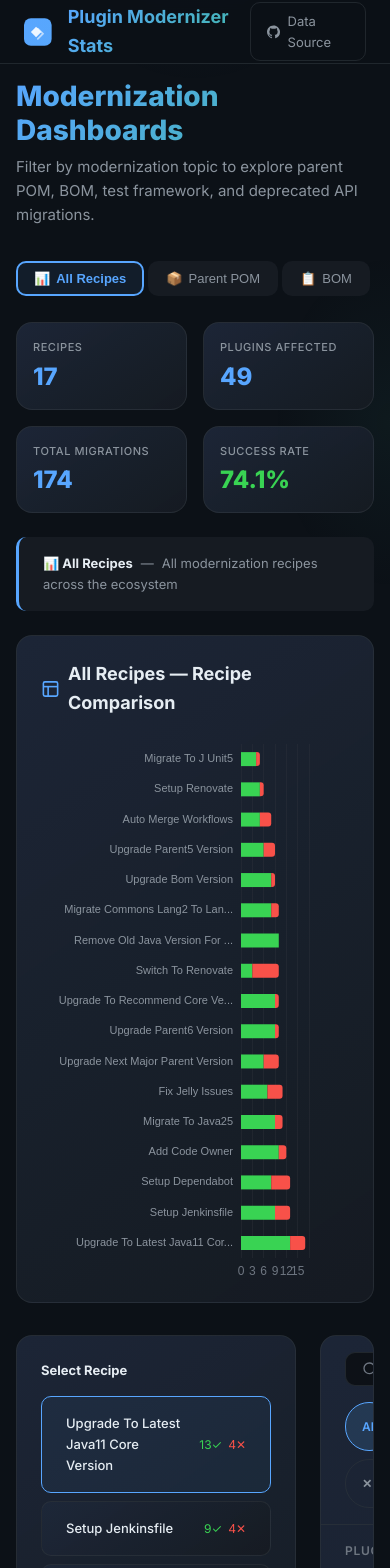
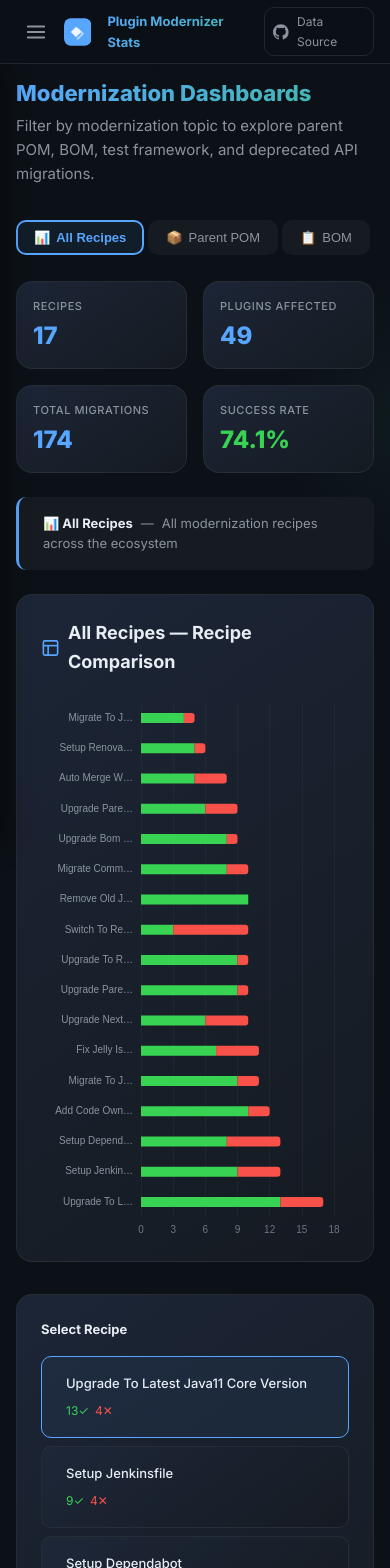
Before and after one commit to Codbeeast/JenkinsPlugins, a React (Vite) app: page /dashboards in a window 390 px wide. Shown: the top 1568 px of the page. Built offline with nearby package versions, Linux system fonts and the light colour scheme; no server answers.

Commit message:
Fixed some ui issues

```diff
--- a/src/components/Layout.tsx
+++ b/src/components/Layout.tsx
@@ -1,10 +1,35 @@
-import { NavLink, Outlet } from 'react-router-dom';
+import { useState } from 'react';
+import { NavLink, Outlet, useLocation } from 'react-router-dom';
 
 export default function Layout() {
+    const [sidebarOpen, setSidebarOpen] = useState(false);
+    const location = useLocation();
+
+    // Close sidebar on route change
+    const closeSidebar = () => setSidebarOpen(false);
+
     return (
         <>
             <header className="app-header">
-                <NavLink to="/" className="header-brand">
+                <button
+                    className="hamburger-btn"
+                    onClick={() => setSidebarOpen(!sidebarOpen)}
+                    aria-label="Toggle menu"
+                >
+                    {sidebarOpen ? (
+                        <svg viewBox="0 0 24 24" fill="none" stroke="currentColor" strokeWidth="2" strokeLinecap="round">
+                            <line x1="18" y1="6" x2="6" y2="18" />
+                            <line x1="6" y1="6" x2="18" y2="18" />
+                        </svg>
+                    ) : (
+                        <svg viewBox="0 0 24 24" fill="none" stroke="currentColor" strokeWidth="2" strokeLinecap="round">
+                            <line x1="3" y1="6" x2="21" y2="6" />
+                            <line x1="3" y1="12" x2="21" y2="12" />
+                            <line x1="3" y1="18" x2="21" y2="18" />
+                        </svg>
+                    )}
+                </button>
+                <NavLink to="/" className="header-brand" onClick={closeSidebar}>
                     <svg viewBox="0 0 32 32" fill="none">
                         <rect width="32" height="32" rx="8" fill="url(#g1)" />
                         <path d="M8 16L14 10L20 16L14 22Z" fill="white" opacity="0.9" />
@@ -34,12 +59,17 @@
                 </div>
             </header>
 
+            {/* Overlay for mobile */}
+            {sidebarOpen && (
+                <div className="sidebar-overlay" onClick={closeSidebar} />
+            )}
+
             <div className="app-shell">
-                <nav className="app-sidebar">
+                <nav className={`app-sidebar ${sidebarOpen ? 'open' : ''}`}>
                     <div className="sidebar-section-label">Navigation</div>
                     <ul className="sidebar-nav">
                         <li>
-                            <NavLink to="/" end className={({ isActive }) => `sidebar-nav-item ${isActive ? 'active' : ''}`}>
+                            <NavLink to="/" end className={({ isActive }) => `sidebar-nav-item ${isActive ? 'active' : ''}`} onClick={closeSidebar}>
                                 <svg viewBox="0 0 24 24" fill="none" stroke="currentColor" strokeWidth="2" strokeLinecap="round">
                                     <path d="M3 9l9-7 9 7v11a2 2 0 0 1-2 2H5a2 2 0 0 1-2-2z" />
                                     <polyline points="9 22 9 12 15 12 15 22" />
@@ -48,7 +78,7 @@
                             </NavLink>
                         </li>
                         <li>
-                            <NavLink to="/dashboards" className={({ isActive }) => `sidebar-nav-item ${isActive ? 'active' : ''}`}>
+                            <NavLink to="/dashboards" className={({ isActive }) => `sidebar-nav-item ${isActive ? 'active' : ''}`} onClick={closeSidebar}>
                                 <svg viewBox="0 0 24 24" fill="none" stroke="currentColor" strokeWidth="2" strokeLinecap="round">
                                     <rect x="3" y="3" width="7" height="7" />
                                     <rect x="14" y="3" width="7" height="7" />
@@ -59,7 +89,7 @@
                             </NavLink>
                         </li>
                         <li>
-                            <NavLink to="/explorer" className={({ isActive }) => `sidebar-nav-item ${isActive ? 'active' : ''}`}>
+                            <NavLink to="/explorer" className={({ isActive }) => `sidebar-nav-item ${isActive ? 'active' : ''}`} onClick={closeSidebar}>
                                 <svg viewBox="0 0 24 24" fill="none" stroke="currentColor" strokeWidth="2" strokeLinecap="round">
                                     <line x1="8" y1="6" x2="21" y2="6" />
                                     <line x1="8" y1="12" x2="21" y2="12" />
@@ -75,7 +105,7 @@
                     <div className="sidebar-section-label">Documentation</div>
                     <ul className="sidebar-nav">
                         <li>
-                            <NavLink to="/methodology" className={({ isActive }) => `sidebar-nav-item ${isActive ? 'active' : ''}`}>
+                            <NavLink to="/methodology" className={({ isActive }) => `sidebar-nav-item ${isActive ? 'active' : ''}`} onClick={closeSidebar}>
                                 <svg viewBox="0 0 24 24" fill="none" stroke="currentColor" strokeWidth="2" strokeLinecap="round">
                                     <path d="M2 3h6a4 4 0 0 1 4 4v14a3 3 0 0 0-3-3H2z" />
                                     <path d="M22 3h-6a4 4 0 0 0-4 4v14a3 3 0 0 1 3-3h7z" />
@@ -84,7 +114,7 @@
                             </NavLink>
                         </li>
                         <li>
-                            <NavLink to="/data-dictionary" className={({ isActive }) => `sidebar-nav-item ${isActive ? 'active' : ''}`}>
+                            <NavLink to="/data-dictionary" className={({ isActive }) => `sidebar-nav-item ${isActive ? 'active' : ''}`} onClick={closeSidebar}>
                                 <svg viewBox="0 0 24 24" fill="none" stroke="currentColor" strokeWidth="2" strokeLinecap="round">
                                     <path d="M14 2H6a2 2 0 0 0-2 2v16a2 2 0 0 0 2 2h12a2 2 0 0 0 2-2V8z" />
                                     <polyline points="14 2 14 8 20 8" />
--- a/src/index.css
+++ b/src/index.css
@@ -76,7 +76,9 @@
   --max-width: 1400px;
 }
 
-*, *::before, *::after {
+*,
+*::before,
+*::after {
   box-sizing: border-box;
   margin: 0;
   padding: 0;
@@ -330,11 +332,25 @@
   border-radius: var(--border-radius-lg) var(--border-radius-lg) 0 0;
 }
 
-.metric-card.blue::before { background: var(--gradient-primary); }
-.metric-card.green::before { background: var(--gradient-success); }
-.metric-card.orange::before { background: var(--accent-warning); }
-.metric-card.purple::before { background: var(--gradient-purple); }
-.metric-card.teal::before { background: var(--accent-teal); }
+.metric-card.blue::before {
+  background: var(--gradient-primary);
+}
+
+.metric-card.green::before {
+  background: var(--gradient-success);
+}
+
+.metric-card.orange::before {
+  background: var(--accent-warning);
+}
+
+.metric-card.purple::before {
+  background: var(--gradient-purple);
+}
+
+.metric-card.teal::before {
+  background: var(--accent-teal);
+}
 
 .metric-card:hover {
   border-color: var(--border-accent);
@@ -358,11 +374,25 @@
   margin-bottom: var(--space-xs);
 }
 
-.metric-value.blue { color: var(--accent-primary); }
-.metric-value.green { color: var(--accent-secondary); }
-.metric-value.orange { color: var(--accent-warning); }
-.metric-value.purple { color: var(--accent-purple); }
-.metric-value.teal { color: var(--accent-teal); }
+.metric-value.blue {
+  color: var(--accent-primary);
+}
+
+.metric-value.green {
+  color: var(--accent-secondary);
+}
+
+.metric-value.orange {
+  color: var(--accent-warning);
+}
+
+.metric-value.purple {
+  color: var(--accent-purple);
+}
+
+.metric-value.teal {
+  color: var(--accent-teal);
+}
 
 .metric-detail {
   font-size: var(--font-size-xs);
@@ -430,31 +460,46 @@
   background: rgba(57, 211, 83, 0.12);
   color: var(--accent-secondary);
 }
-.status-badge.success::before { background: var(--accent-secondary); }
+
+.status-badge.success::before {
+  background: var(--accent-secondary);
+}
 
 .status-badge.fail {
   background: rgba(248, 81, 73, 0.12);
   color: var(--accent-danger);
 }
-.status-badge.fail::before { background: var(--accent-danger); }
+
+.status-badge.fail::before {
+  background: var(--accent-danger);
+}
 
 .status-badge.open {
   background: rgba(88, 166, 255, 0.12);
   color: var(--accent-primary);
 }
-.status-badge.open::before { background: var(--accent-primary); }
+
+.status-badge.open::before {
+  background: var(--accent-primary);
+}
 
 .status-badge.merged {
   background: rgba(188, 140, 255, 0.12);
   color: var(--accent-purple);
 }
-.status-badge.merged::before { background: var(--accent-purple); }
+
+.status-badge.merged::before {
+  background: var(--accent-purple);
+}
 
 .status-badge.closed {
   background: rgba(240, 136, 62, 0.12);
   color: var(--accent-warning);
 }
-.status-badge.closed::before { background: var(--accent-warning); }
+
+.status-badge.closed::before {
+  background: var(--accent-warning);
+}
 
 /* ========== DATA TABLE ========== */
 .data-table-wrapper {
@@ -885,7 +930,9 @@
 }
 
 @keyframes spin {
-  to { transform: rotate(360deg); }
+  to {
+    transform: rotate(360deg);
+  }
 }
 
 .loading-text {
@@ -923,51 +970,175 @@
   color: var(--accent-primary);
 }
 
+/* ========== HAMBURGER BUTTON ========== */
+.hamburger-btn {
+  display: none;
+  align-items: center;
+  justify-content: center;
+  width: 40px;
+  height: 40px;
+  border: none;
+  background: transparent;
+  color: var(--text-secondary);
+  cursor: pointer;
+  border-radius: var(--border-radius-md);
+  transition: all var(--transition-fast);
+  flex-shrink: 0;
+  padding: 0;
+}
+
+.hamburger-btn:hover {
+  color: var(--text-primary);
+  background: rgba(88, 166, 255, 0.08);
+}
+
+.hamburger-btn svg {
+  width: 22px;
+  height: 22px;
+}
+
+/* ========== SIDEBAR OVERLAY ========== */
+.sidebar-overlay {
+  display: none;
+  position: fixed;
+  inset: 0;
+  background: rgba(0, 0, 0, 0.5);
+  backdrop-filter: blur(4px);
+  z-index: 60;
+  animation: fadeIn 0.25s ease;
+}
+
+@keyframes fadeIn {
+  from {
+    opacity: 0;
+  }
+
+  to {
+    opacity: 1;
+  }
+}
+
 /* ========== RESPONSIVE ========== */
 @media (max-width: 1024px) {
+  .hamburger-btn {
+    display: flex;
+  }
+
+  .sidebar-overlay {
+    display: block;
+  }
+
   .app-sidebar {
     transform: translateX(-100%);
+    z-index: 70;
+    background: rgba(22, 27, 34, 0.95);
+    backdrop-filter: blur(20px);
+    box-shadow: 4px 0 24px rgba(0, 0, 0, 0.4);
   }
+
   .app-sidebar.open {
     transform: translateX(0);
   }
+
   .app-main {
     margin-left: 0;
     max-width: 100vw;
   }
+
   .charts-grid {
     grid-template-columns: 1fr;
   }
 }
 
 @media (max-width: 768px) {
+  .app-header {
+    padding: 0 var(--space-md);
+    gap: var(--space-sm);
+  }
+
+  .header-brand span {
+    font-size: var(--font-size-md);
+  }
+
   .app-main {
     padding: var(--space-md);
   }
+
   .metrics-grid {
     grid-template-columns: repeat(2, 1fr);
+    gap: var(--space-md);
   }
+
   .page-title {
     font-size: var(--font-size-2xl);
   }
+
   .metric-value {
     font-size: var(--font-size-2xl);
   }
+
   .header-subtitle {
     display: none;
   }
+
+  .github-link span,
+  .github-link {
+    font-size: var(--font-size-xs);
+    padding: var(--space-xs) var(--space-sm);
+  }
+
   .data-table-toolbar {
     flex-direction: column;
     align-items: stretch;
   }
+
   .search-input {
     max-width: none;
+  }
+
+  .plugin-header {
+    flex-direction: column;
+  }
+
+  .recipe-item {
+    flex-direction: column;
+    align-items: flex-start;
+    gap: var(--space-sm);
+  }
+
+  .recipe-bar {
+    max-width: 100%;
+    width: 100%;
+  }
+
+  .recipe-item-stats {
+    width: 100%;
+    justify-content: space-between;
   }
 }
 
 @media (max-width: 480px) {
   .metrics-grid {
     grid-template-columns: 1fr;
+  }
+
+  .header-brand svg {
+    width: 28px;
+    height: 28px;
+  }
+
+  .header-brand span {
+    font-size: var(--font-size-sm);
+  }
+
+  .page-title {
+    font-size: var(--font-size-xl);
+  }
+
+  .table-pagination {
+    flex-direction: column;
+    gap: var(--space-sm);
+    align-items: center;
   }
 }
 
--- a/src/pages/Dashboards.tsx
+++ b/src/pages/Dashboards.tsx
@@ -103,19 +103,28 @@
 
     const currentTopicDef = TOPICS.find(t => t.id === activeTopic) || TOPICS[0];
 
+    const isMobile = window.innerWidth < 768;
+
     const comparisonOption = {
         tooltip: { trigger: 'axis' as const, backgroundColor: '#1c2333', borderColor: '#30363d', textStyle: { color: '#e6edf3' }, axisPointer: { type: 'shadow' as const } },
-        grid: { left: 200, right: 40, top: 10, bottom: 20 },
-        xAxis: { type: 'value' as const, splitLine: { lineStyle: { color: 'rgba(48,54,61,0.4)' } }, axisLabel: { color: '#6e7681' } },
+        grid: { left: isMobile ? 100 : 200, right: isMobile ? 15 : 40, top: 10, bottom: 20 },
+        xAxis: {
+            type: 'value' as const,
+            splitLine: { lineStyle: { color: 'rgba(48,54,61,0.4)' } },
+            axisLabel: { color: '#6e7681', fontSize: isMobile ? 10 : 12 }
+        },
         yAxis: {
             type: 'category' as const,
-            data: filteredRecipes.map(r => getRecipeDisplayName(r.recipeId)),
-            axisLabel: { color: '#8b949e', fontSize: 11, width: 180, overflow: 'truncate' as const },
+            data: filteredRecipes.map(r => {
+                const name = getRecipeDisplayName(r.recipeId);
+                return isMobile && name.length > 12 ? name.slice(0, 12) + '…' : name;
+            }),
+            axisLabel: { color: '#8b949e', fontSize: isMobile ? 10 : 11, width: isMobile ? 90 : 180, overflow: 'truncate' as const },
             axisTick: { show: false }, axisLine: { show: false }
         },
         series: [
-            { name: 'Success', type: 'bar', stack: 'total', barWidth: 14, itemStyle: { color: '#39d353' }, data: filteredRecipes.map(r => r.successCount) },
-            { name: 'Failed', type: 'bar', stack: 'total', barWidth: 14, itemStyle: { color: '#f85149', borderRadius: [0, 3, 3, 0] }, data: filteredRecipes.map(r => r.failureCount) }
+            { name: 'Success', type: 'bar', stack: 'total', barWidth: isMobile ? 10 : 14, itemStyle: { color: '#39d353' }, data: filteredRecipes.map(r => r.successCount) },
+            { name: 'Failed', type: 'bar', stack: 'total', barWidth: isMobile ? 10 : 14, itemStyle: { color: '#f85149', borderRadius: [0, 3, 3, 0] }, data: filteredRecipes.map(r => r.failureCount) }
         ]
     };
 
@@ -217,7 +226,7 @@
             )}
 
             {/* Recipe Selector + Plugin Table */}
-            <div style={{ display: 'grid', gridTemplateColumns: '280px 1fr', gap: 'var(--space-lg)', marginBottom: 'var(--space-xl)' }}>
+            <div style={{ display: 'grid', gridTemplateColumns: isMobile ? '1fr' : '280px 1fr', gap: 'var(--space-lg)', marginBottom: 'var(--space-xl)' }}>
                 {/* Recipe Selector */}
                 <div className="chart-card" style={{ maxHeight: 500, overflowY: 'auto' }}>
                     <div className="chart-card-title" style={{ fontSize: 'var(--font-size-sm)' }}>Select Recipe</div>
--- a/src/pages/Overview.tsx
+++ b/src/pages/Overview.tsx
@@ -63,29 +63,38 @@
         }]
     };
 
+    const isMobile = window.innerWidth < 768;
+
     const recipeBarOption = {
         tooltip: {
             trigger: 'axis' as const,
             backgroundColor: '#1c2333', borderColor: '#30363d', textStyle: { color: '#e6edf3' },
             axisPointer: { type: 'shadow' as const }
         },
-        grid: { left: 180, right: 30, top: 10, bottom: 20 },
-        xAxis: { type: 'value' as const, splitLine: { lineStyle: { color: 'rgba(48,54,61,0.4)' } }, axisLabel: { color: '#6e7681' } },
+        grid: { left: isMobile ? 100 : 180, right: isMobile ? 15 : 30, top: 10, bottom: 20 },
+        xAxis: {
+            type: 'value' as const,
+            splitLine: { lineStyle: { color: 'rgba(48,54,61,0.4)' } },
+            axisLabel: { color: '#6e7681', fontSize: isMobile ? 10 : 12 }
+        },
         yAxis: {
             type: 'category' as const,
-            data: recipes.slice(0, 10).map(r => getRecipeDisplayName(r.recipeId)),
-            axisLabel: { color: '#8b949e', fontSize: 11 },
+            data: recipes.slice(0, 10).map(r => {
+                const name = getRecipeDisplayName(r.recipeId);
+                return isMobile && name.length > 12 ? name.slice(0, 12) + '…' : name;
+            }),
+            axisLabel: { color: '#8b949e', fontSize: isMobile ? 10 : 11 },
             axisTick: { show: false },
             axisLine: { show: false }
         },
         series: [
             {
-                name: 'Success', type: 'bar', stack: 'total', barWidth: 16,
+                name: 'Success', type: 'bar', stack: 'total', barWidth: isMobile ? 12 : 16,
                 itemStyle: { color: '#39d353', borderRadius: [0, 0, 0, 0] },
                 data: recipes.slice(0, 10).map(r => r.successCount)
             },
             {
-                name: 'Failed', type: 'bar', stack: 'total', barWidth: 16,
+                name: 'Failed', type: 'bar', stack: 'total', barWidth: isMobile ? 12 : 16,
                 itemStyle: { color: '#f85149', borderRadius: [0, 4, 4, 0] },
                 data: recipes.slice(0, 10).map(r => r.failureCount)
             }
@@ -94,17 +103,23 @@
 
     const timelineOption = {
         tooltip: { trigger: 'axis' as const, backgroundColor: '#1c2333', borderColor: '#30363d', textStyle: { color: '#e6edf3' } },
-        grid: { left: 50, right: 20, top: 20, bottom: 70 },
+        grid: { left: isMobile ? 35 : 50, right: isMobile ? 10 : 20, top: 20, bottom: isMobile ? 60 : 70 },
         xAxis: {
             type: 'category' as const,
-            data: timeline.map(t => t.date),
-            axisLabel: { color: '#6e7681', fontSize: 10, rotate: 45 },
+            data: timeline.map(t => {
+                if (isMobile) {
+                    const parts = t.date.split('-');
+                    return parts[1] + '/' + parts[2];
+                }
+                return t.date;
+            }),
+            axisLabel: { color: '#6e7681', fontSize: isMobile ? 9 : 10, rotate: isMobile ? 60 : 45, interval: isMobile ? 'auto' : 0 },
             axisLine: { lineStyle: { color: '#30363d' } }
         },
         yAxis: {
             type: 'value' as const,
             splitLine: { lineStyle: { color: 'rgba(48,54,61,0.4)' } },
-            axisLabel: { color: '#6e7681' }
+            axisLabel: { color: '#6e7681', fontSize: isMobile ? 10 : 12 }
         },
         series: [{
             type: 'bar',
@@ -119,7 +134,7 @@
                 },
                 borderRadius: [3, 3, 0, 0]
             },
-            barMaxWidth: 20,
+            barMaxWidth: isMobile ? 12 : 20,
         }]
     };
 
```
